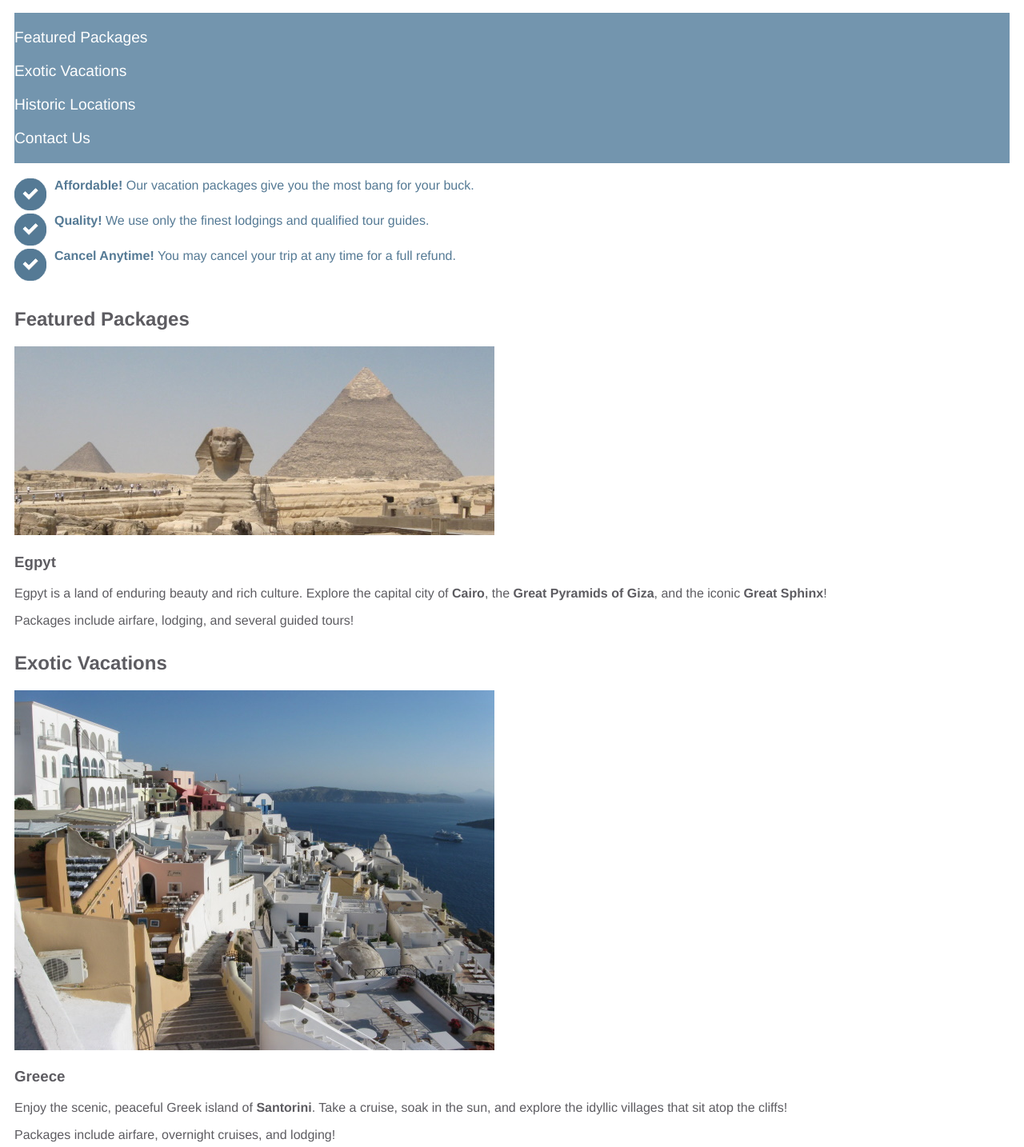
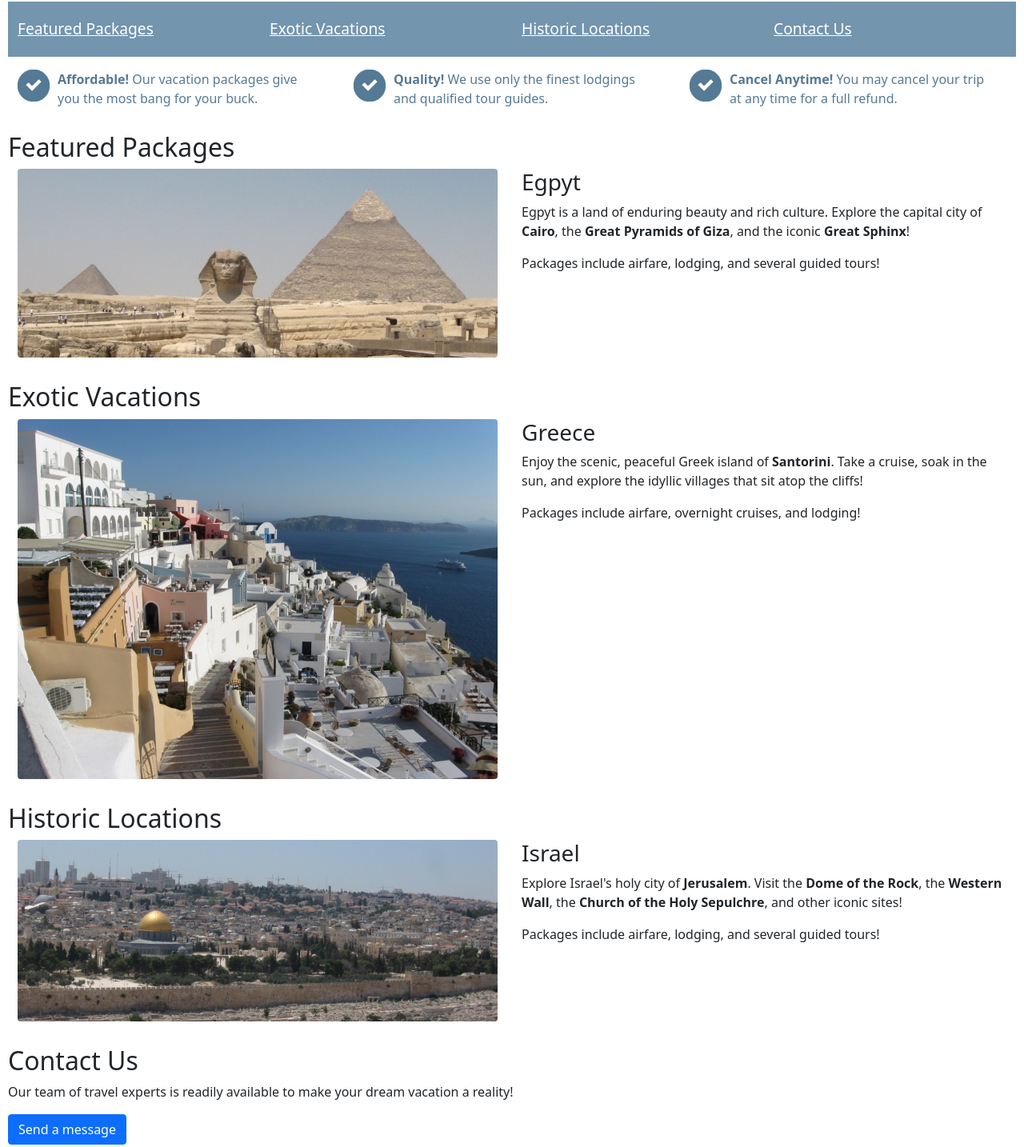
Before and after one commit to tjniii/itweb200_itweb210, a plain HTML site: page ITWEB210/module5-lab3/index.html in a window 1280 px wide. Shown: the part 76-1510 px from the top of the page at 80% size. Drawn offline with nearby package versions, Linux system fonts and the light colour scheme.

Commit message:
adding module5 lab3

```diff
--- a/ITWEB210/module5-lab3/index.html
+++ b/ITWEB210/module5-lab3/index.html
@@ -5,22 +5,28 @@
    <meta name="viewport" content="width=device-width, initial-scale=1">
    <link rel="stylesheet" href="styles.css">
    <script src="script.js" defer></script>
+   <link rel="stylesheet" href="https://cdn.jsdelivr.net/npm/bootstrap@5.1.3/dist/css/bootstrap.min.css"
+   integrity="sha384-1BmE4kWBq78iYhFldvKuhfTAU6auU8tT94WrHftjDbrCEXSU1oBoqyl2QvZ6jIW3"
+   crossorigin="anonymous">
+   <script src="https://cdn.jsdelivr.net/npm/bootstrap@5.1.3/dist/js/bootstrap.min.js"
+   integrity="sha384-QJHtvGhmr9XOIpI6YVutG+2QOK9T+ZnN4kzFN1RtK3zEFEIsxhlmWl5/YESvpZ13"
+   crossorigin="anonymous"></script>
 </head>
 <body>
    <header>
       <h1>Mediterranean Vacations</h1>
    </header>
-   <nav>
-      <ul>
-         <li><a href="#featured">Featured Packages</a></li>
-         <li><a href="#exotic">Exotic Vacations</a></li>
-         <li><a href="#historic">Historic Locations</a></li>
-         <li><a href="#contact">Contact Us</a></li>
+   <nav class="container-fluid">
+      <ul class="row">
+         <li class="col-md"><a href="#featured">Featured Packages</a></li>
+         <li class="col-md"><a href="#exotic">Exotic Vacations</a></li>
+         <li class="col-md"><a href="#historic">Historic Locations</a></li>
+         <li class="col-md"><a href="#contact">Contact Us</a></li>
       </ul>
    </nav>
-   <div id="benefits">
-      <div>
-         <div class="benefits-inner-container">
+   <div id="benefits" class="container-fluid">
+      <div class="row">
+         <div class="benefits-inner-container col-sm" >
             <div>
                <img src="checkmark.png" alt="checkmark">
             </div>
@@ -29,7 +35,7 @@
                the most bang for your buck.
             </div>
          </div>
-         <div class="benefits-inner-container">
+         <div class="benefits-inner-container col-sm">
             <div>
                <img src="checkmark.png" alt="checkmark">
             </div>
@@ -38,7 +44,7 @@
                and qualified tour guides.
             </div>
          </div>
-         <div class="benefits-inner-container">
+         <div class="benefits-inner-container col-sm">
             <div>
                <img src="checkmark.png" alt="checkmark">
             </div>
@@ -55,10 +61,10 @@
          <h2>Featured Packages</h2>
          <div class="container-fluid">
             <div class="row">
-               <div>
-                  <img src="egypt_600.jpg" alt="Great Sphyinx and pyramid">
+               <div class="col-lg">
+                  <img src="egypt_600.jpg" alt="Great Sphyinx and pyramid" class="rounded img-fluid">
                </div>
-               <div>
+               <div class="col-lg">
                   <h3>Egpyt</h3>
                   <p>Egpyt is a land of enduring beauty and rich culture.
                      Explore the capital city of <strong>Cairo</strong>,
@@ -75,12 +81,12 @@
 
       <section id="exotic">
          <h2>Exotic Vacations</h2>
-         <div>
-            <div>
-               <div>
-                  <img src="greece_600.jpg" alt="Arial view of Santorini">
+         <div class="container-fluid">
+            <div class="row">
+               <div class="col-lg">
+                  <img src="greece_600.jpg" alt="Arial view of Santorini"  class="rounded img-fluid">
                </div>
-               <div>
+               <div class="col-lg">
                   <h3>Greece</h3>
                   <p>Enjoy the scenic, peaceful Greek island of <strong>Santorini</strong>.
                      Take a cruise, soak in the sun, and explore the
@@ -96,12 +102,12 @@
 
       <section id="historic">
          <h2>Historic Locations</h2>
-         <div>
-            <div>
-               <div>
-                  <img src="israel_600.jpg" alt="Jerusalem city scape">
+         <div class="container-fluid">
+            <div class="row">
+               <div class="col-lg">
+                  <img src="israel_600.jpg" alt="Jerusalem city scape"  class="rounded img-fluid">
                </div>
-               <div>
+               <div class="col-lg">
                   <h3>Israel</h3>
                   <p>Explore Israel's holy city of <strong>Jerusalem</strong>.
                      Visit the <strong>Dome of the Rock</strong>,
@@ -126,8 +132,7 @@
                data-bs-target="#contact-modal">Send a message</button>
          </p>
 
-         <!-- Add Bootstrap Alert here -->
-
+         <div id="conf-alert" class="alert alert-success collapse">Thank you! We will contact you soon!</div>
 
          <p>
             Or call us at <a href="tel:1-800-111-2222">1-800-111-2222</a>.
```
